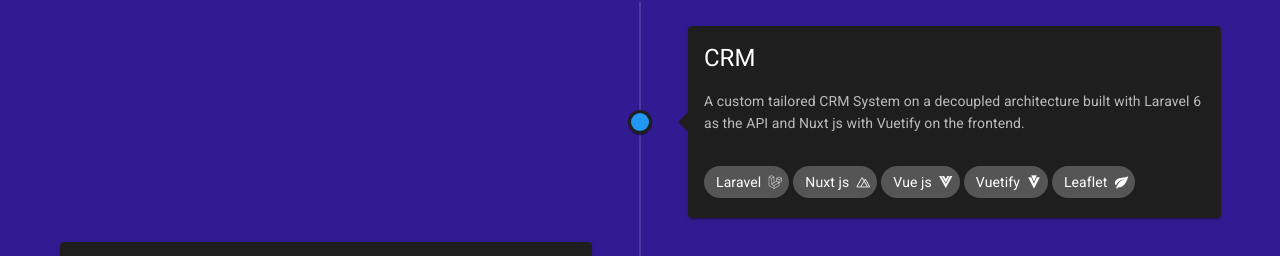
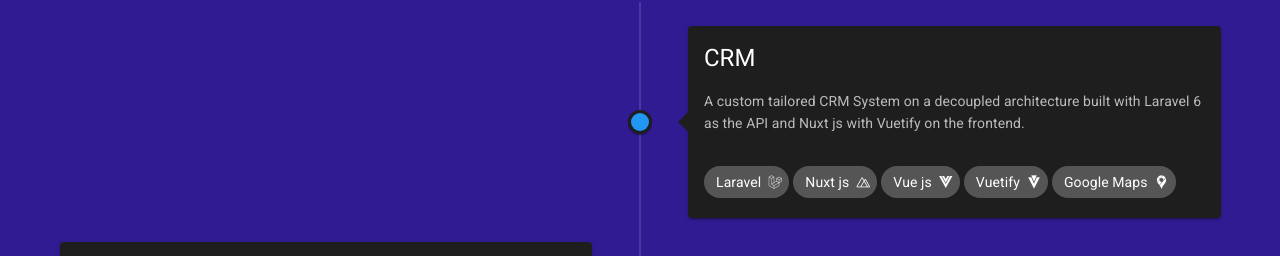
Before and after one commit to carlomigueldy/carlomigueldy-portfolio, a Nuxt app: page / in a window 1280 px wide. Shown: the part 898-1154 px from the top of the page. Built offline with nearby package versions, Linux system fonts and the light colour scheme; what vue-typewriter would draw is missing.

Commit message:
corrected wrong tech used for CRM proj

```diff
--- a/components/ProjectComponent.vue
+++ b/components/ProjectComponent.vue
@@ -81,8 +81,8 @@ export default {
             icon: "mdi-vuetify"
           },
           {
-            name: "Leaflet",
-            icon: "mdi-leaf"
+            name: "Google Maps",
+            icon: "mdi-google-maps"
           }
         ]
       },
```
